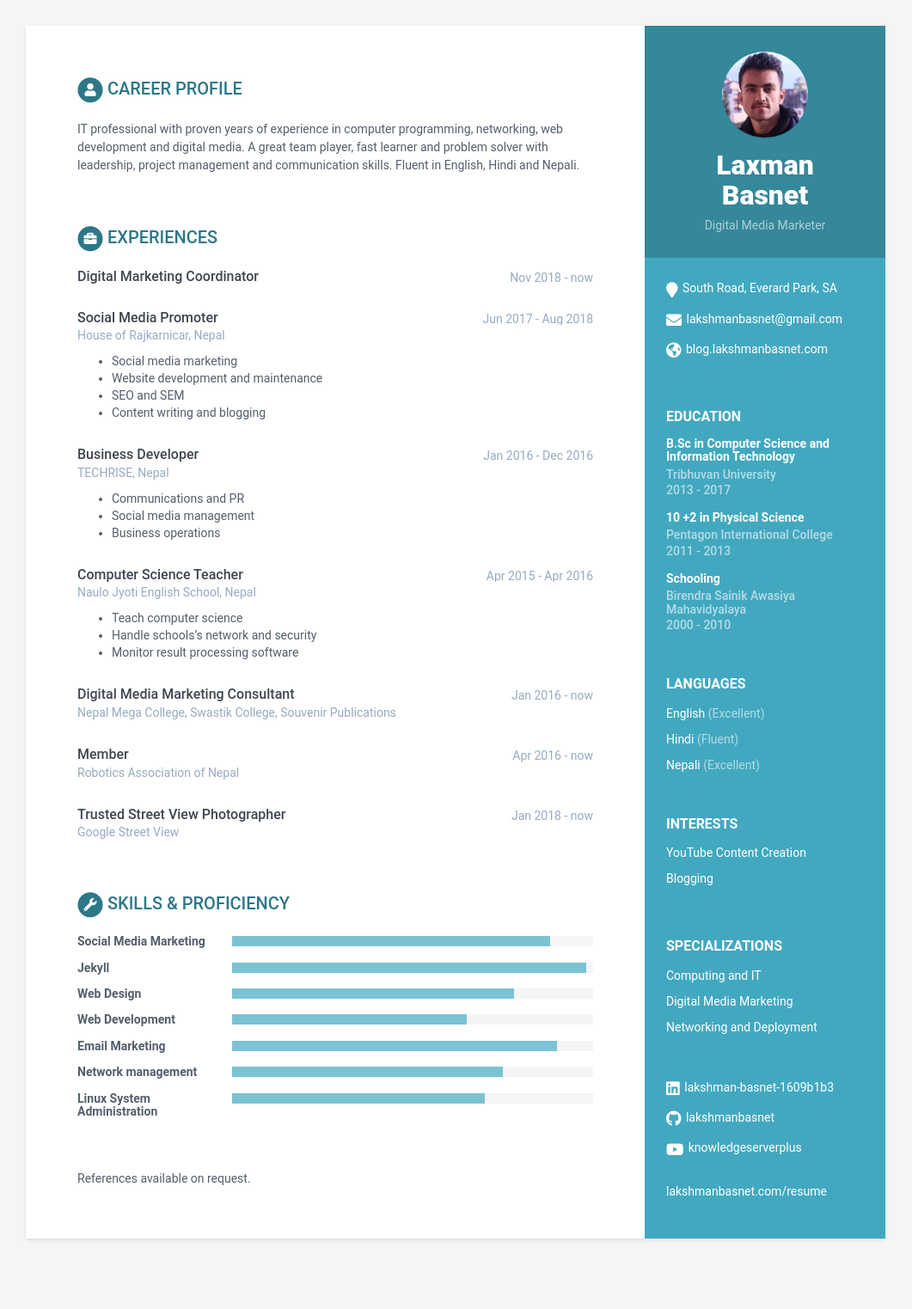
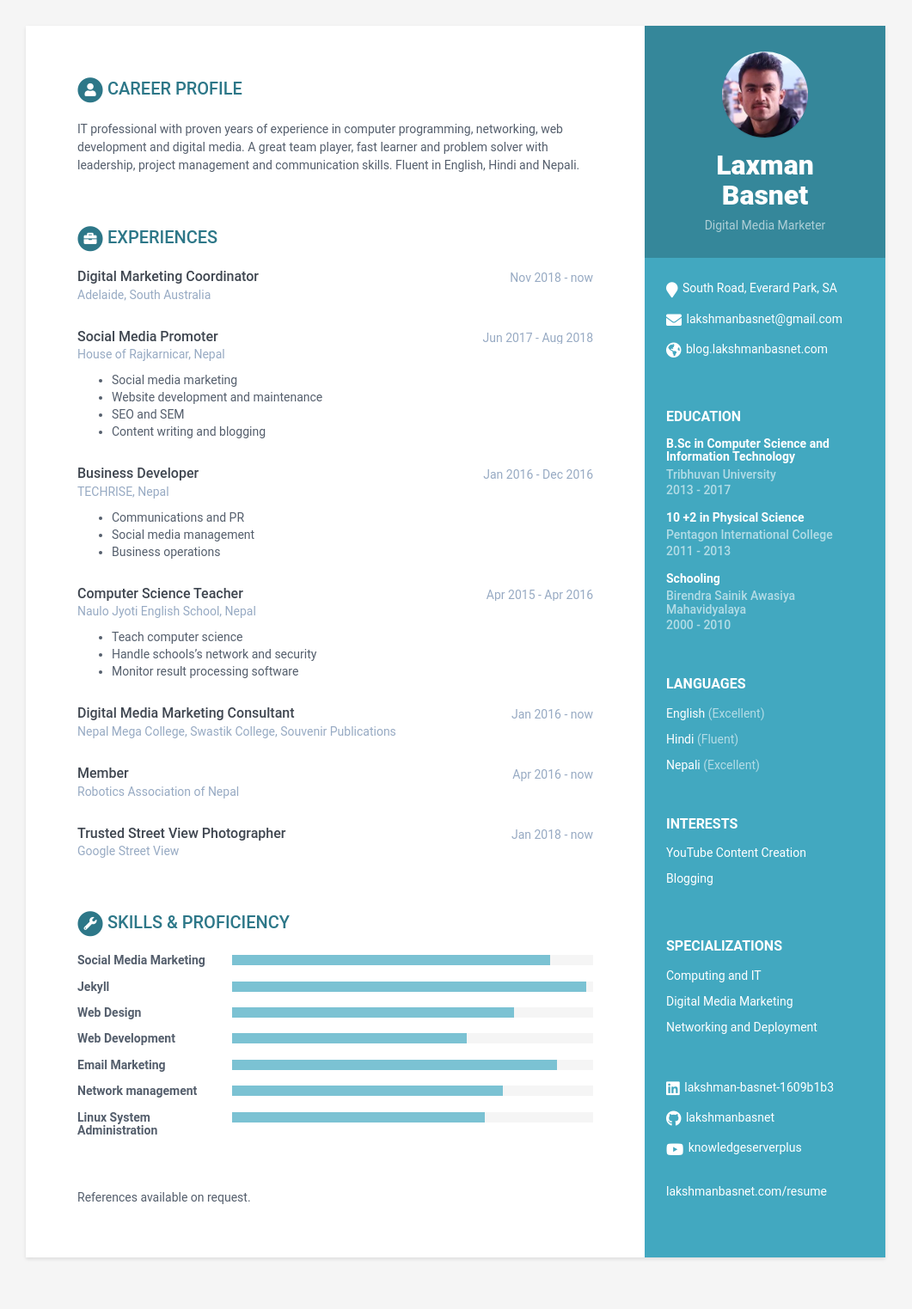
Before and after one commit to lakshmanbasnet/lakshmanbasnet.com, a Jekyll site: the page built from resume.html, in a window 1280 px wide. Shown: the whole page at 86% size, without its empty margins (110-1171 px from the left). Built offline with Jekyll 4.4.1, drawn with Linux system fonts in a browser that asks for light colours; before the commit the page ends 1501 px from its top, so only the background shows below that.

Commit message:
Update data.yml

```diff
--- a/_data/data.yml
+++ b/_data/data.yml
@@ -78,7 +78,7 @@ education:
 experiences:
     - role: Digital Marketing Coordinator
       time: Nov 2018 - now
-      company:
+      company: Adelaide, South Australia
       details: |
 
     - role: Social Media Promoter
```
